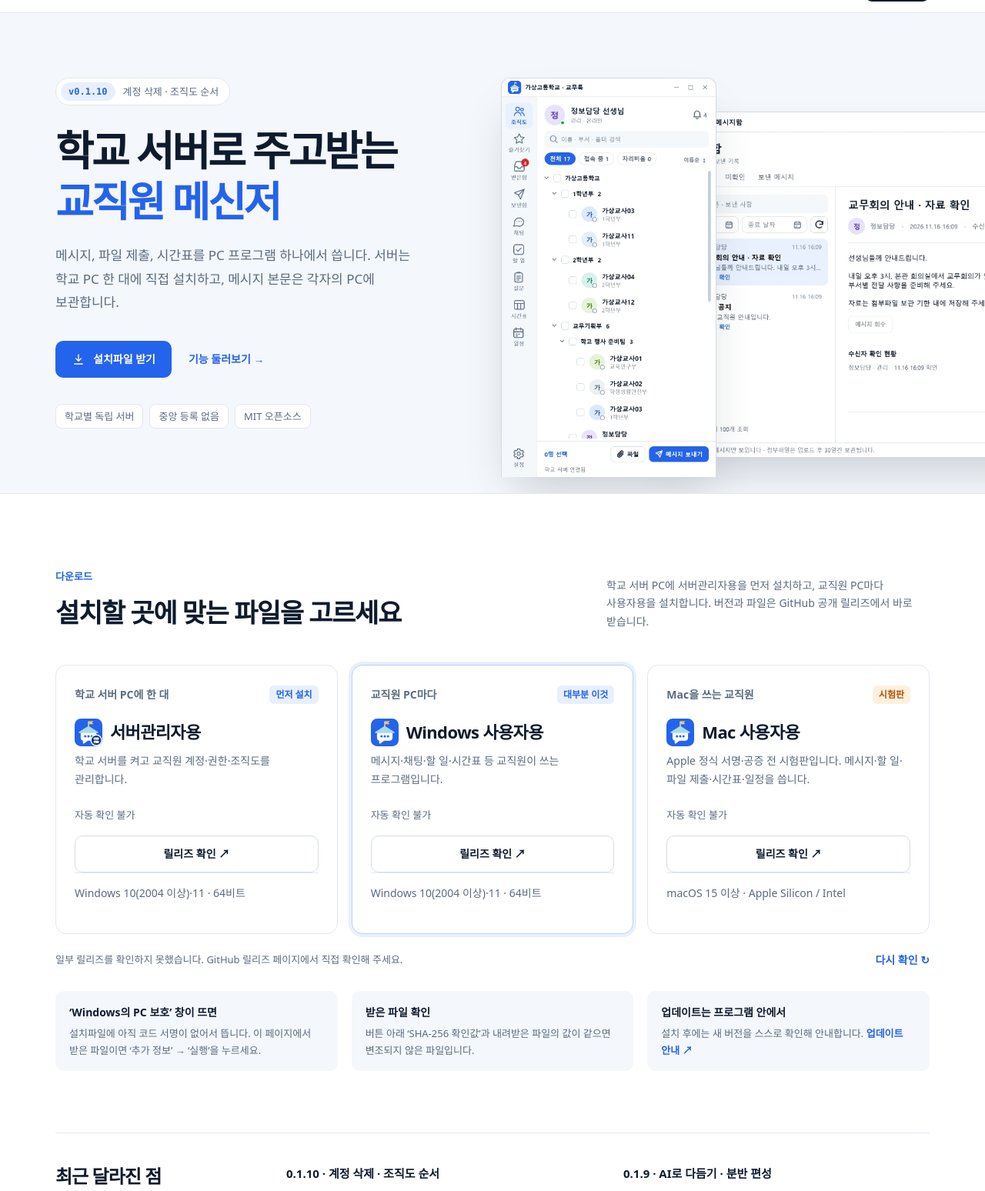
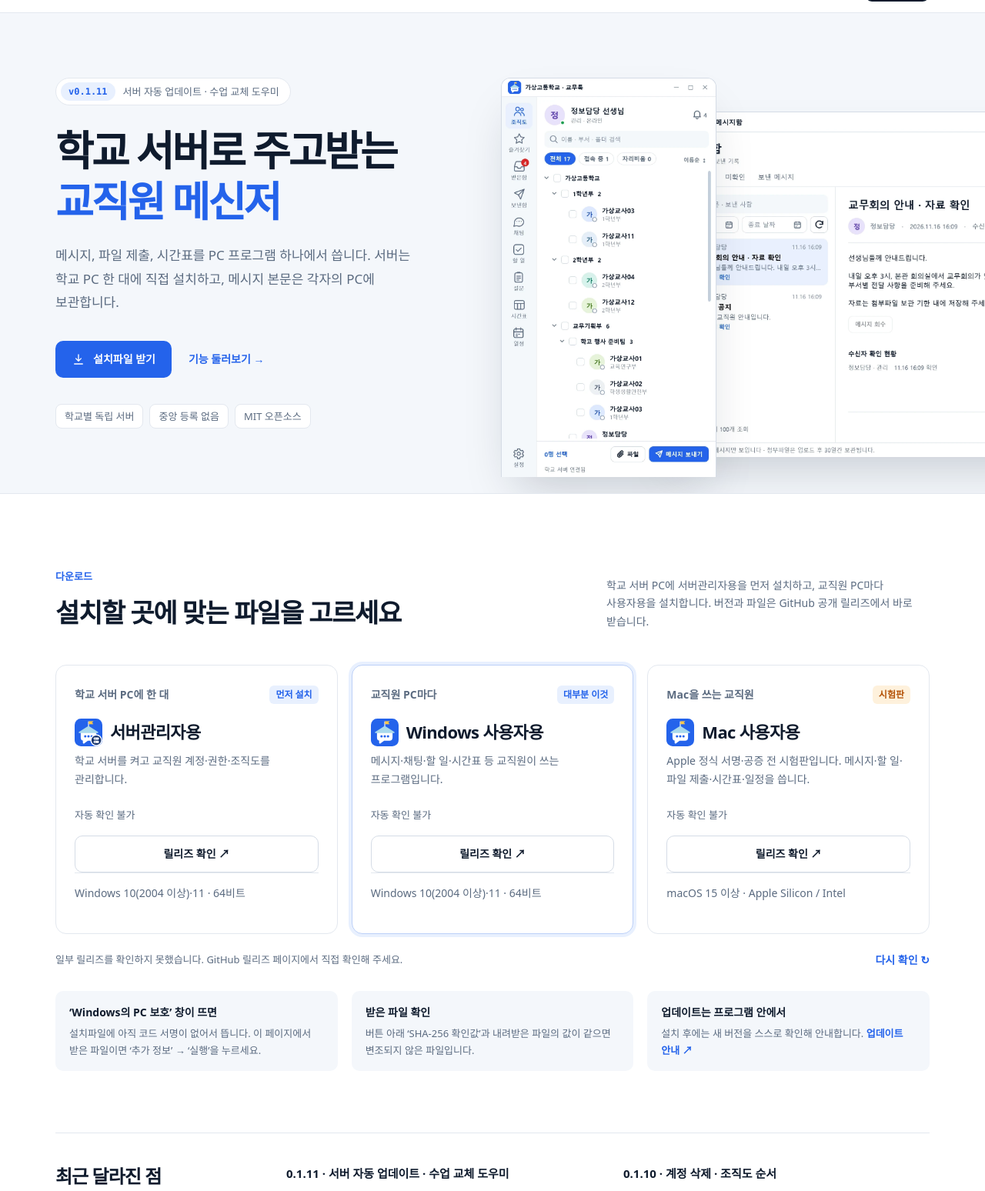
Before and after one commit to yd043105-pixel/gyomutalk-downloads, a website: page dist/index.html in a window 1280 px wide. Shown: the part 52-1600 px from the top of the page at 77% size. Drawn offline with Linux system fonts and the light colour scheme; no server answers.

Commit message:
Show 0.1.11: automatic server updates and the swap helper
Co-Authored-By: Claude Opus 5.5 <noreply@anthropic.com>

```diff
--- a/dist/index.html
+++ b/dist/index.html
@@ -3,7 +3,7 @@
 <body><a class="skip" href="#main">본문으로 이동</a>
 <header><div class="wrap"><a class="brand" href="#"><img src="assets/mark.svg" width="32" height="32" alt="">교무톡</a><nav aria-label="주 메뉴"><a href="#features">기능</a><a href="#guide">처음 사용하기</a><a href="#faq">자주 묻는 질문</a><a class="nav-download" href="#downloads">다운로드</a></nav></div></header>
 <main id="main">
-<section class="hero"><div class="wrap"><div class="hero-copy"><p class="version-tag"><b id="hero-version">v0.1.10</b>계정 삭제 · 조직도 순서</p><h1>학교 서버로 주고받는<br><em>교직원 메신저</em></h1><p class="lead">메시지, 파일 제출, 시간표를 PC 프로그램 하나에서 씁니다. 서버는 학교 PC 한 대에 직접 설치하고, 메시지 본문은 각자의 PC에 보관합니다.</p><div class="hero-actions"><a class="button primary" href="#downloads"><svg viewBox="0 0 24 24" fill="none" stroke="currentColor" stroke-width="1.8" stroke-linecap="round" aria-hidden="true"><path d="M12 4v11m0 0-4.5-4.5M12 15l4.5-4.5M5 20h14"/></svg>설치파일 받기</a><a class="text-link" href="#features">기능 둘러보기 →</a></div><ul class="hero-facts"><li>학교별 독립 서버</li><li>중앙 등록 없음</li><li>MIT 오픈소스</li></ul></div>
+<section class="hero"><div class="wrap"><div class="hero-copy"><p class="version-tag"><b id="hero-version">v0.1.11</b>서버 자동 업데이트 · 수업 교체 도우미</p><h1>학교 서버로 주고받는<br><em>교직원 메신저</em></h1><p class="lead">메시지, 파일 제출, 시간표를 PC 프로그램 하나에서 씁니다. 서버는 학교 PC 한 대에 직접 설치하고, 메시지 본문은 각자의 PC에 보관합니다.</p><div class="hero-actions"><a class="button primary" href="#downloads"><svg viewBox="0 0 24 24" fill="none" stroke="currentColor" stroke-width="1.8" stroke-linecap="round" aria-hidden="true"><path d="M12 4v11m0 0-4.5-4.5M12 15l4.5-4.5M5 20h14"/></svg>설치파일 받기</a><a class="text-link" href="#features">기능 둘러보기 →</a></div><ul class="hero-facts"><li>학교별 독립 서버</li><li>중앙 등록 없음</li><li>MIT 오픈소스</li></ul></div>
 <div class="hero-shots" aria-hidden="true"><img class="back" src="assets/shots/mailbox.webp?v=20261116" width="940" height="660" alt=""><img class="front" src="assets/shots/organization.webp?v=20261116" width="440" height="820" alt=""></div></div></section>
 
 <section id="downloads" class="downloads" aria-labelledby="download-heading"><div class="wrap"><div class="section-head"><div><p class="eyebrow">다운로드</p><h2 id="download-heading">설치할 곳에 맞는 파일을 고르세요</h2></div><p>학교 서버 PC에 서버관리자용을 먼저 설치하고, 교직원 PC마다 사용자용을 설치합니다. 버전과 파일은 GitHub 공개 릴리즈에서 바로 받습니다.</p></div>
@@ -16,7 +16,7 @@
 <div class="install-notes"><div><strong>‘Windows의 PC 보호’ 창이 뜨면</strong>설치파일에 아직 코드 서명이 없어서 뜹니다. 이 페이지에서 받은 파일이면 ‘추가 정보’ → ‘실행’을 누르세요.</div><div><strong>받은 파일 확인</strong>버튼 아래 ‘SHA-256 확인값’과 내려받은 파일의 값이 같으면 변조되지 않은 파일입니다.</div><div><strong>업데이트는 프로그램 안에서</strong>설치 후에는 새 버전을 스스로 확인해 안내합니다. <a href="assets/manuals/desktop-updates.txt" target="_blank" rel="noopener">업데이트 안내 ↗</a></div></div>
 </div></section>
 
-<section class="changes" aria-labelledby="changes-heading"><div class="wrap"><div><h2 id="changes-heading">최근 달라진 점<span>0.1.10 · 2026-11-25</span></h2><div><h3>0.1.10 · 계정 삭제 · 조직도 순서</h3><ul><li>관리자가 사용 중지한 계정을 삭제할 수 있습니다. 이름·로그인 정보·권한이 지워지고, 주고받은 메시지와 일정은 ‘삭제된 사용자’로 남습니다.</li><li>조직도 폴더와 폴더 안 교직원 순서를 관리자가 정하고, 교직원 조직도에 그 순서대로 보입니다. 한글을 치다 칸을 옮겨도 마지막 글자가 빠지지 않습니다.</li></ul></div><div><h3>0.1.9 · AI로 다듬기 · 분반 편성</h3><ul><li>내 ChatGPT 계정(무료 포함)이나 OpenRouter·Google AI Studio 열쇠로 메시지를 다듬고, 보내기 전에 차별 표현·어려운 행정 말·AI 말투를 PC 안에서 확인합니다(Windows).</li><li>수강신청 결과로 분반을 나누고 명단을 저장합니다. 학사일정에 등록한 사람이 보이고, 마크가 화면 색상을 따라갑니다.</li></ul></div></div></div></section>
+<section class="changes" aria-labelledby="changes-heading"><div class="wrap"><div><h2 id="changes-heading">최근 달라진 점<span>0.1.11 · 2026-11-25</span></h2><div><h3>0.1.11 · 서버 자동 업데이트 · 수업 교체 도우미</h3><ul><li>서버 PC의 관리자 프로그램이 저녁·주말에 서버를 백업하고 새 버전을 스스로 설치합니다. Windows 확인 창 없이 교무톡 서명이 맞는 파일만 설치합니다.</li><li>채팅은 엔터 뒤 바로 이어 쓰고, 사진·파일은 Ctrl+V로 붙여 넣습니다. 받는 사람 칸에 이름을 쳐서 고르고, 조직도를 한 줄로 작게 봅니다.</li><li>수업 교체에서 연쇄 교체, 수업 불가 시간 표시, 비울 시간을 알려 주면 교체안을 찾는 교체 도우미(AI 순서 고르기)를 씁니다(Windows).</li></ul></div><div><h3>0.1.10 · 계정 삭제 · 조직도 순서</h3><ul><li>관리자가 사용 중지한 계정을 삭제할 수 있습니다. 이름·로그인 정보·권한이 지워지고, 주고받은 메시지와 일정은 ‘삭제된 사용자’로 남습니다.</li><li>조직도 폴더와 폴더 안 교직원 순서를 관리자가 정하고, 교직원 조직도에 그 순서대로 보입니다. 한글을 치다 칸을 옮겨도 마지막 글자가 빠지지 않습니다.</li></ul></div></div></div></section>
 
 <section id="features" class="section" aria-labelledby="features-heading"><div class="wrap"><div class="section-head"><div><p class="eyebrow">기능</p><h2 id="features-heading">왼쪽 메뉴를 눌러 보세요</h2></div><p>프로그램 왼쪽의 메뉴와 같은 순서입니다. 화면은 가상 학교·가상 교직원으로 실제 프로그램을 실행해 찍었습니다.</p></div>
 <div class="tour"><div class="rail" role="tablist" aria-label="기능 선택" aria-orientation="vertical">
```
Also changed, not shown: dist/assets/manuals/desktop-updates.txt.
